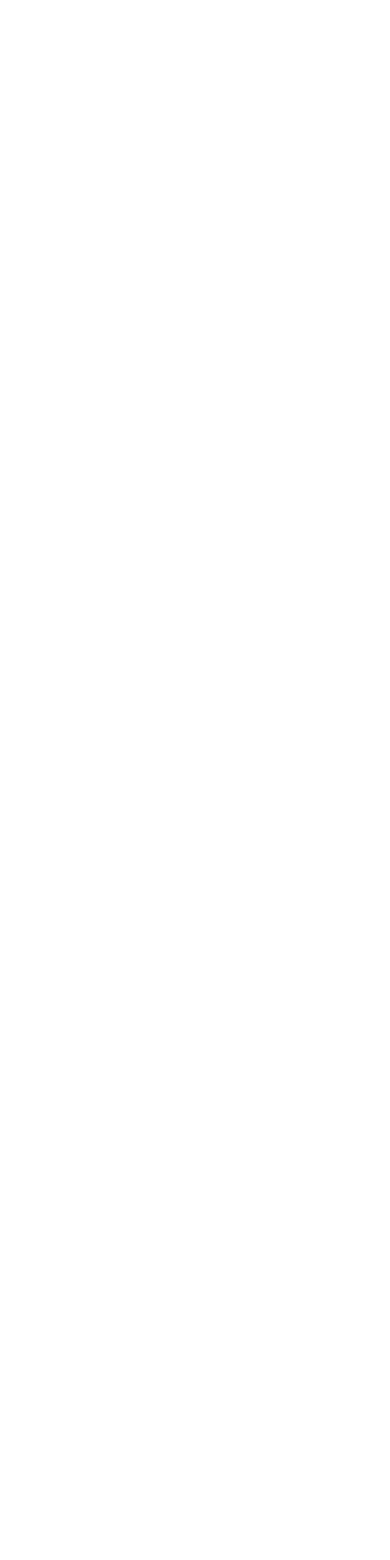
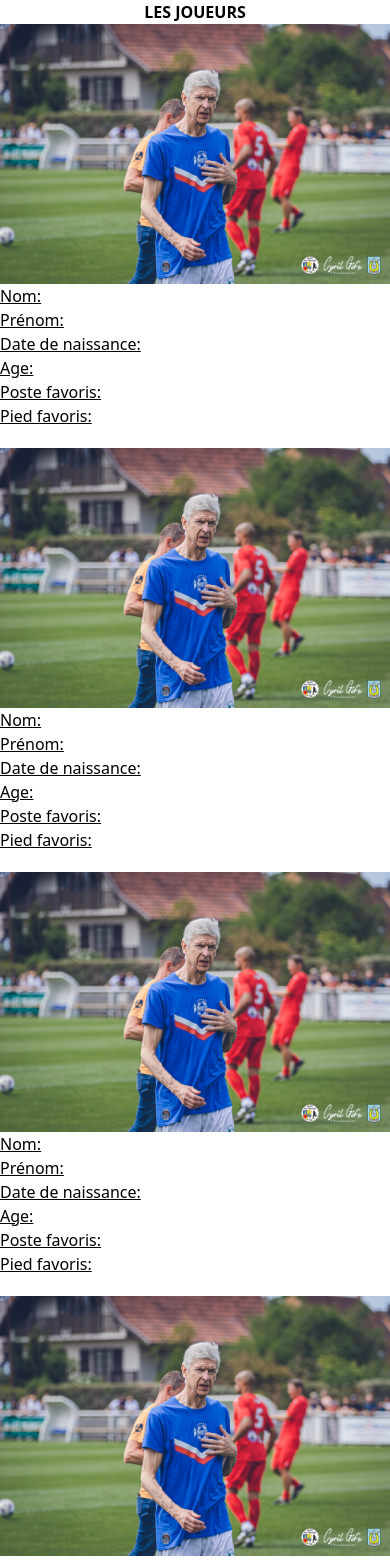
Before and after one commit to GuillaumeWernert/checkpoint_4_GW, a React (Vite) app in the folder frontend/: page /players in a window 390 px wide. Before the commit this address had no page. Shown: the top 1560 px of the page. Before the commit the page ends 844 px from the top, so only its background shows below. Built offline with nearby package versions, Linux system fonts and the light colour scheme.

Commit message:
page players dur responsive

```diff
--- a/frontend/src/App.jsx
+++ b/frontend/src/App.jsx
@@ -1,5 +1,6 @@
 import { BrowserRouter as Router, Routes, Route } from "react-router-dom";
 
+import Players from "@pages/Players";
 import Home from "./pages/Home";
 
 import "./App.css";
@@ -9,6 +10,7 @@ function App() {
     <Router>
       <Routes>
         <Route path="home" element={<Home />} />
+        <Route path="players" element={<Players />} />
       </Routes>
     </Router>
   );
--- /dev/null
+++ b/frontend/src/pages/Players.jsx
@@ -0,0 +1,71 @@
+import React from "react";
+
+function Players() {
+  return (
+    <div>
+      <h1 className="text-center font-bold">LES JOUEURS</h1>
+      <div className="player1 mb-5 md:flex">
+        <img
+          className="md:w-6/12 md:ml-2"
+          src="\src\assets\arsene1.jpg"
+          alt="arsène"
+        />
+        <div className="caract md:ml-2 md:w-full md:flex md:flex-col md:justify-between">
+          <p className="underline">Nom:</p>
+          <p className="underline">Prénom:</p>
+          <p className="underline">Date de naissance:</p>
+          <p className="underline">Age:</p>
+          <p className="underline">Poste favoris:</p>
+          <p className="underline">Pied favoris:</p>
+        </div>
+      </div>
+      <div className="player1 mb-5 md:flex">
+        <img
+          className="md:w-6/12 md:ml-2"
+          src="\src\assets\arsene1.jpg"
+          alt="arsène"
+        />
+        <div className="caract md:ml-2 md:w-full md:flex md:flex-col md:justify-between">
+          <p className="underline">Nom:</p>
+          <p className="underline">Prénom:</p>
+          <p className="underline">Date de naissance:</p>
+          <p className="underline">Age:</p>
+          <p className="underline">Poste favoris:</p>
+          <p className="underline">Pied favoris:</p>
+        </div>
+      </div>
+      <div className="player1 mb-5 md:flex">
+        <img
+          className="md:w-6/12 md:ml-2"
+          src="\src\assets\arsene1.jpg"
+          alt="arsène"
+        />
+        <div className="caract md:ml-2 md:w-full md:flex md:flex-col md:justify-between">
+          <p className="underline">Nom:</p>
+          <p className="underline">Prénom:</p>
+          <p className="underline">Date de naissance:</p>
+          <p className="underline">Age:</p>
+          <p className="underline">Poste favoris:</p>
+          <p className="underline">Pied favoris:</p>
+        </div>
+      </div>
+      <div className="player1 mb-5 md:flex">
+        <img
+          className="md:w-6/12 md:ml-2"
+          src="\src\assets\arsene1.jpg"
+          alt="arsène"
+        />
+        <div className="caract md:ml-2 md:w-full md:flex md:flex-col md:justify-between">
+          <p className="underline">Nom:</p>
+          <p className="underline">Prénom:</p>
+          <p className="underline">Date de naissance:</p>
+          <p className="underline">Age:</p>
+          <p className="underline">Poste favoris:</p>
+          <p className="underline">Pied favoris:</p>
+        </div>
+      </div>
+    </div>
+  );
+}
+
+export default Players;
```
